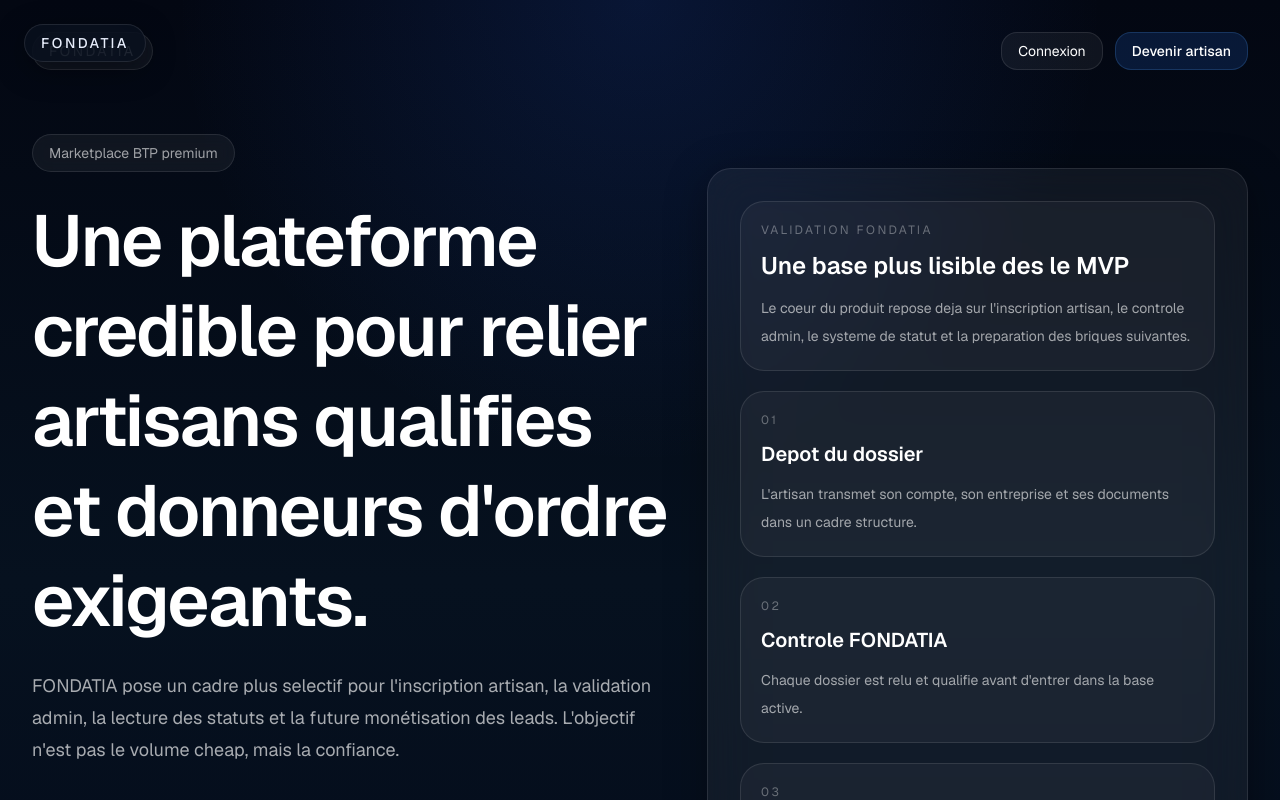
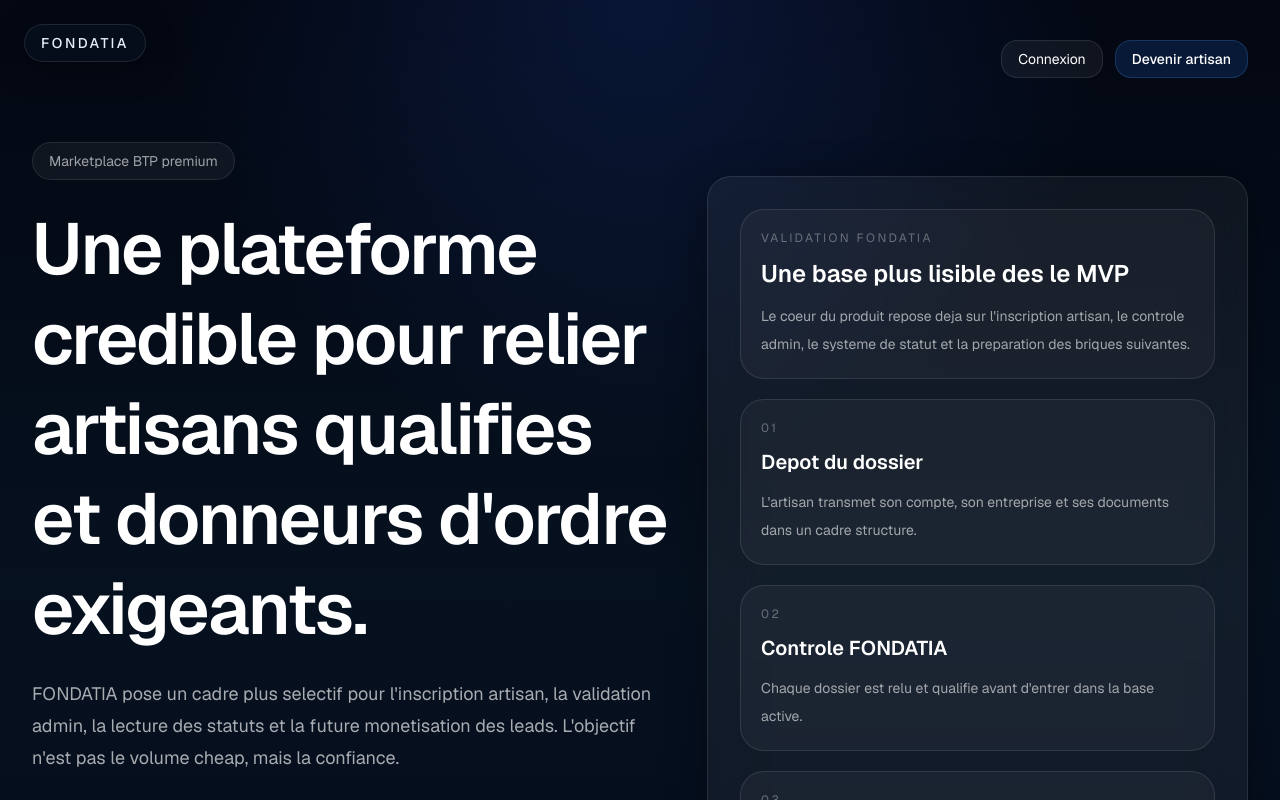
Before and after one commit to Djanix67/FONDATIA, a Next.js app: page / in a window 1280 px wide. Shown: the top 800 px of the page. Built offline with nearby package versions, Linux system fonts and the light colour scheme.

Commit message:
Adjust homepage header for global logo

```diff
--- a/app/page.tsx
+++ b/app/page.tsx
@@ -49,11 +49,7 @@ export default function HomePage() {
   return (
     <main className="min-h-screen bg-[radial-gradient(circle_at_top,rgba(38,99,235,0.16),transparent_28%),linear-gradient(180deg,#030712_0%,#06111f_38%,#020617_100%)] text-white">
       <div className="mx-auto max-w-7xl px-6 py-8 lg:px-8">
-        <header className="flex items-center justify-between gap-4">
-          <div className="inline-flex items-center rounded-full border border-white/10 bg-white/5 px-4 py-2 text-sm tracking-[0.18em] text-white/75 backdrop-blur">
-            FONDATIA
-          </div>
-
+        <header className="flex items-center justify-end gap-4 pt-2">
           <div className="flex items-center gap-3">
             <Link
               href="/login"
@@ -82,7 +78,7 @@ export default function HomePage() {
 
             <p className="mt-6 max-w-2xl text-lg leading-8 text-white/65">
               FONDATIA pose un cadre plus selectif pour l'inscription artisan,
-              la validation admin, la lecture des statuts et la future monétisation
+              la validation admin, la lecture des statuts et la future monetisation
               des leads. L'objectif n'est pas le volume cheap, mais la confiance.
             </p>
 
```
